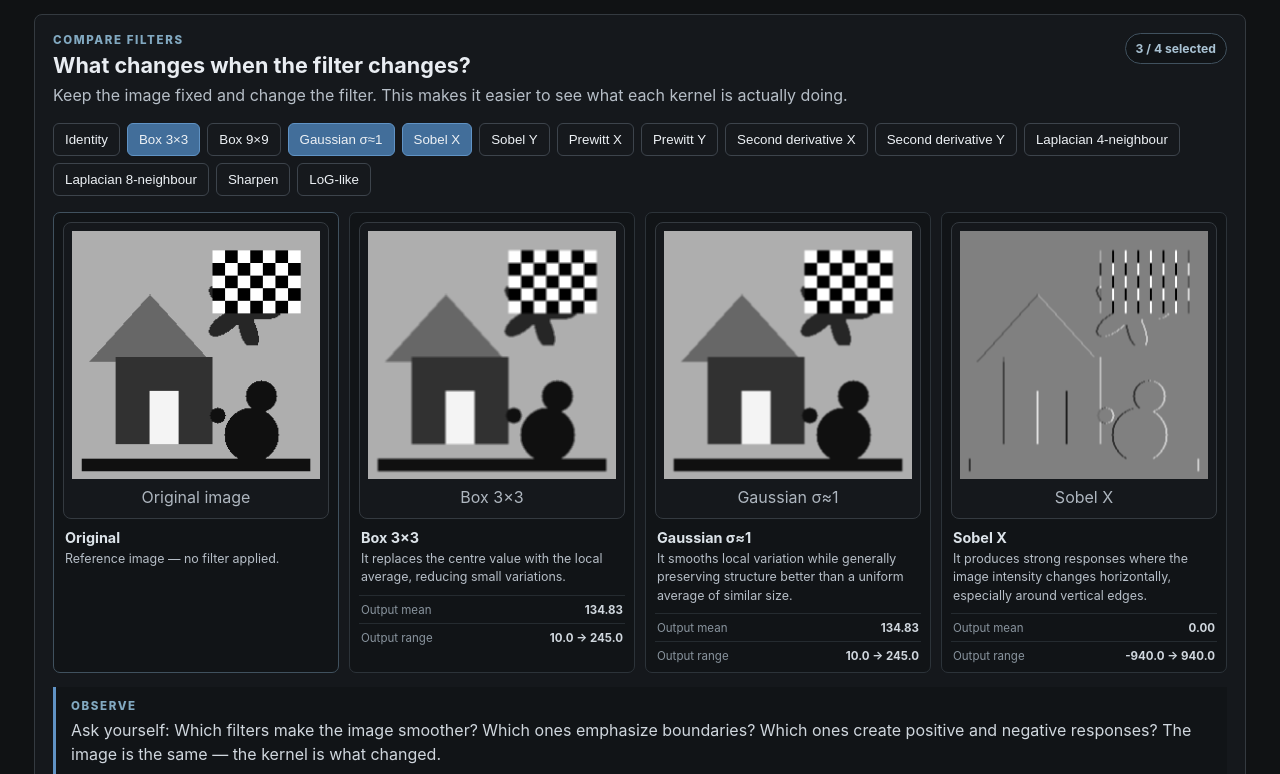
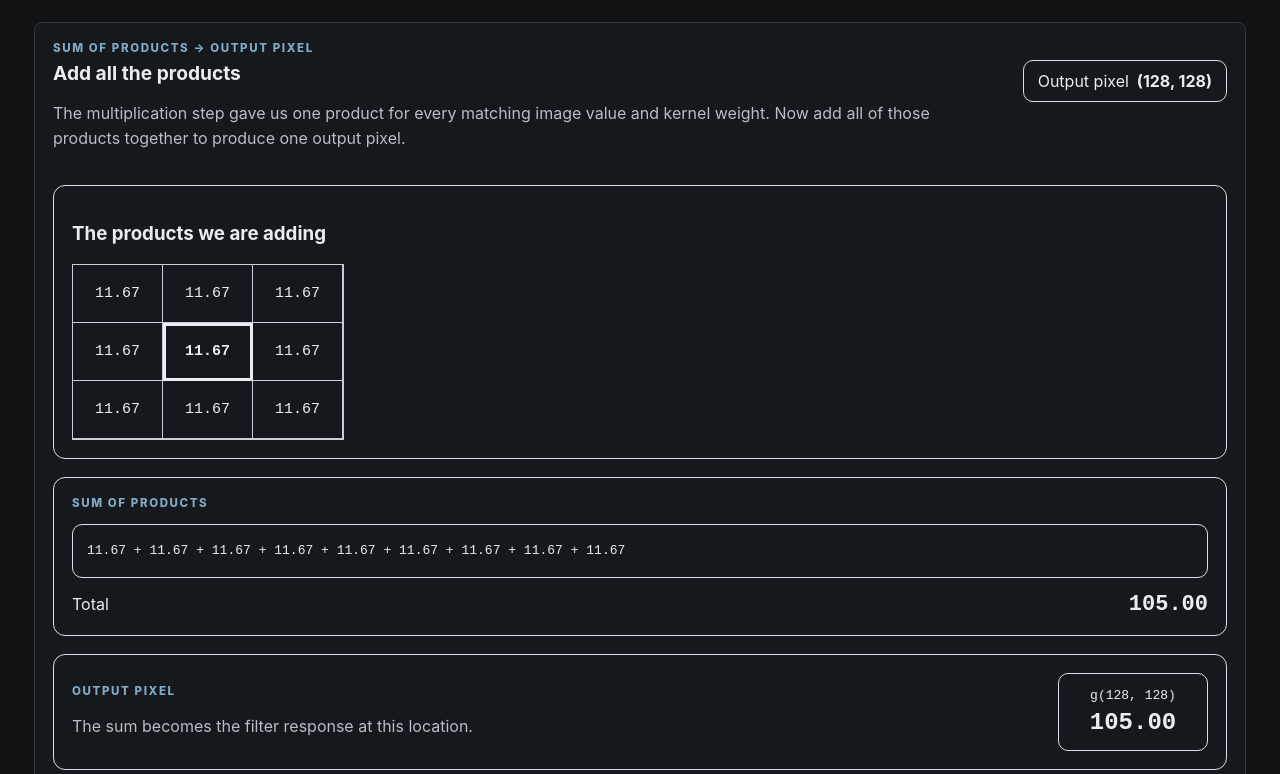
Before and after one commit to raikanwalrai/industrial-vision-lab, a React (Vite) app: page / in a window 1280 px wide. Shown: the part 3866-4640 px from the top of the page. Built offline with nearby package versions, Linux system fonts and the light colour scheme.

Commit message:
Add sum of products output pixel lab

```diff
--- a/src/App.tsx
+++ b/src/App.tsx
@@ -372,6 +372,126 @@ function ElementWiseMultiplication({
   );
 }
 
+
+
+function SumOfProductsOutput({
+  image,
+  kernel,
+  pixel,
+}: {
+  image: GrayImage;
+  kernel: number[][];
+  pixel: { x: number; y: number };
+}) {
+  const radius = Math.floor(kernel.length / 2);
+  const neighbourhood = pixelNeighborhood(
+    image,
+    pixel.x,
+    pixel.y,
+    radius,
+  );
+
+  const rows = kernel.length;
+  const cols = kernel[0].length;
+
+  const products = neighbourhood.values.flatMap((row, r) =>
+    row.map((value, c) => value * kernel[r][c]),
+  );
+
+  const total = products.reduce((sum, product) => sum + product, 0);
+
+  const equation = products
+    .map((product, index) => {
+      const rounded = product.toFixed(2);
+      if (index === 0) return rounded;
+      return product >= 0
+        ? `+ ${rounded}`
+        : `− ${Math.abs(product).toFixed(2)}`;
+    })
+    .join(" ");
+
+  return (
+    <section className="sumOfProductsOutput panel">
+      <div className="sectionEyebrow">SUM OF PRODUCTS → OUTPUT PIXEL</div>
+
+      <div className="sumOutputHeader">
+        <div>
+          <h2>Add all the products</h2>
+          <p>
+            The multiplication step gave us one product for every matching
+            image value and kernel weight. Now add all of those products
+            together to produce one output pixel.
+          </p>
+        </div>
+
+        <div className="sumOutputPixel">
+          Output pixel
+          <b>
+            ({pixel.x}, {pixel.y})
+          </b>
+        </div>
+      </div>
+
+      <div className="sumProductsCard">
+        <h3>The products we are adding</h3>
+
+        <div
+          className="sumProductMatrix"
+          style={{
+            gridTemplateColumns: `repeat(${cols}, minmax(70px, 1fr))`,
+          }}
+        >
+          {products.map((product, index) => (
+            <div
+              className={`sumProductCell ${
+                index === Math.floor(products.length / 2)
+                  ? "sumProductCenterCell"
+                  : ""
+              }`}
+              key={index}
+            >
+              {product.toFixed(2)}
+            </div>
+          ))}
+        </div>
+      </div>
+
+      <div className="sumEquationCard">
+        <span className="experimentLabel">SUM OF PRODUCTS</span>
+        <div className="sumEquation">{equation}</div>
+        <div className="sumResult">
+          <span>Total</span>
+          <b>{total.toFixed(2)}</b>
+        </div>
+      </div>
+
+      <div className="outputPixelCard">
+        <div>
+          <span className="experimentLabel">OUTPUT PIXEL</span>
+          <p>
+            The sum becomes the filter response at this location.
+          </p>
+        </div>
+
+        <div className="outputPixelValue">
+          <span>
+            g({pixel.x}, {pixel.y})
+          </span>
+          <b>{total.toFixed(2)}</b>
+        </div>
+      </div>
+
+      <div className="sumOutputExplanation">
+        <span className="experimentLabel">KEY IDEA</span>
+        <p>
+          One patch + one kernel → many products → one sum → one output pixel.
+          To create the whole output image, we move the kernel to the next
+          pixel and repeat the same calculation.
+        </p>
+      </div>
+    </section>
+  );
+}
 
 function KernelMatrixViewer({
   kernel,
@@ -774,6 +894,12 @@ export default function App() {
         pixel={pixel}
       />
 
+      <SumOfProductsOutput
+        image={source}
+        kernel={activeKernel}
+        pixel={pixel}
+      />
+
       {!custom && (
         <ComparisonLab
           source={source}
--- a/src/styles.css
+++ b/src/styles.css
@@ -614,3 +614,129 @@
     grid-template-columns: 1fr;
   }
 }
+
+.sumOfProductsOutput {
+  margin-top: 24px;
+}
+
+.sumOutputHeader {
+  display: flex;
+  justify-content: space-between;
+  gap: 24px;
+  align-items: flex-start;
+}
+
+.sumOutputPixel {
+  padding: 10px 14px;
+  border: 1px solid #d8dee8;
+  border-radius: 10px;
+  white-space: nowrap;
+}
+
+.sumOutputPixel b {
+  margin-left: 8px;
+}
+
+.sumProductsCard,
+.sumEquationCard,
+.outputPixelCard,
+.sumOutputExplanation {
+  margin-top: 18px;
+  border: 1px solid #d8dee8;
+  border-radius: 12px;
+  padding: 18px;
+}
+
+.sumProductMatrix {
+  display: grid;
+  width: fit-content;
+  max-width: 100%;
+  margin-top: 16px;
+  border: 1px solid #c8ced8;
+}
+
+.sumProductCell {
+  min-height: 58px;
+  min-width: 90px;
+  padding: 10px;
+  display: flex;
+  align-items: center;
+  justify-content: center;
+  border-right: 1px solid #c8ced8;
+  border-bottom: 1px solid #c8ced8;
+  font-family: monospace;
+  font-size: 15px;
+}
+
+.sumProductCenterCell {
+  font-weight: 700;
+  outline: 3px solid currentColor;
+  outline-offset: -3px;
+}
+
+.sumEquation {
+  margin-top: 14px;
+  padding: 14px;
+  border: 1px solid #d8dee8;
+  border-radius: 10px;
+  font-family: monospace;
+  line-height: 1.8;
+  overflow-x: auto;
+  white-space: normal;
+  overflow-wrap: anywhere;
+}
+
+.sumResult {
+  margin-top: 14px;
+  display: flex;
+  justify-content: space-between;
+  align-items: center;
+  gap: 20px;
+}
+
+.sumResult b {
+  font-family: monospace;
+  font-size: 22px;
+}
+
+.outputPixelCard {
+  display: flex;
+  justify-content: space-between;
+  align-items: center;
+  gap: 24px;
+}
+
+.outputPixelCard p {
+  margin-bottom: 0;
+}
+
+.outputPixelValue {
+  min-width: 150px;
+  padding: 14px 18px;
+  border: 1px solid #d8dee8;
+  border-radius: 10px;
+  text-align: center;
+  font-family: monospace;
+}
+
+.outputPixelValue span,
+.outputPixelValue b {
+  display: block;
+}
+
+.outputPixelValue b {
+  margin-top: 6px;
+  font-size: 24px;
+}
+
+@media (max-width: 800px) {
+  .sumOutputHeader,
+  .outputPixelCard {
+    display: grid;
+    grid-template-columns: 1fr;
+  }
+
+  .outputPixelValue {
+    justify-self: start;
+  }
+}
```
